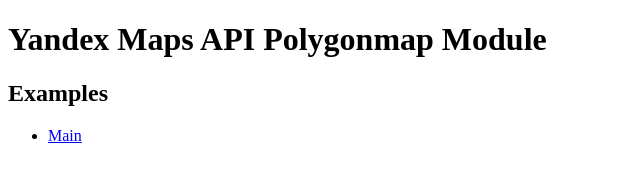
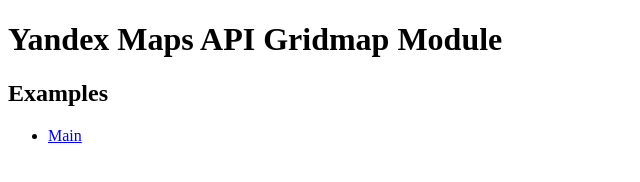
Before and after one commit to yandex-shri-fx-team/mapsapi-gridmap, a website: page examples/index.html in a window 1280 px wide. Shown: the whole page, without its empty margins (0-640 px from the left). Drawn offline with Linux system fonts and the light colour scheme.

Commit message:
feat(examples): rename title

```diff
--- a/examples/index.html
+++ b/examples/index.html
@@ -5,11 +5,11 @@
         <meta name="viewport" content="width=device-width, initial-scale=1, shrink-to-fit=no">
         <meta name="robots" content="noindex">
         <meta name="theme-color" content="#000000">
-        <title>Yandex Maps API Polygonmap Module</title>
+        <title>Yandex Maps API Gridmap Module</title>
     </head>
     <body>
         <div id="root">
-            <h1>Yandex Maps API Polygonmap Module</h1>
+            <h1>Yandex Maps API Gridmap Module</h1>
             <h2>Examples</h2>
             <ul>
                 <li><a href="main/">Main</a></li>
```
